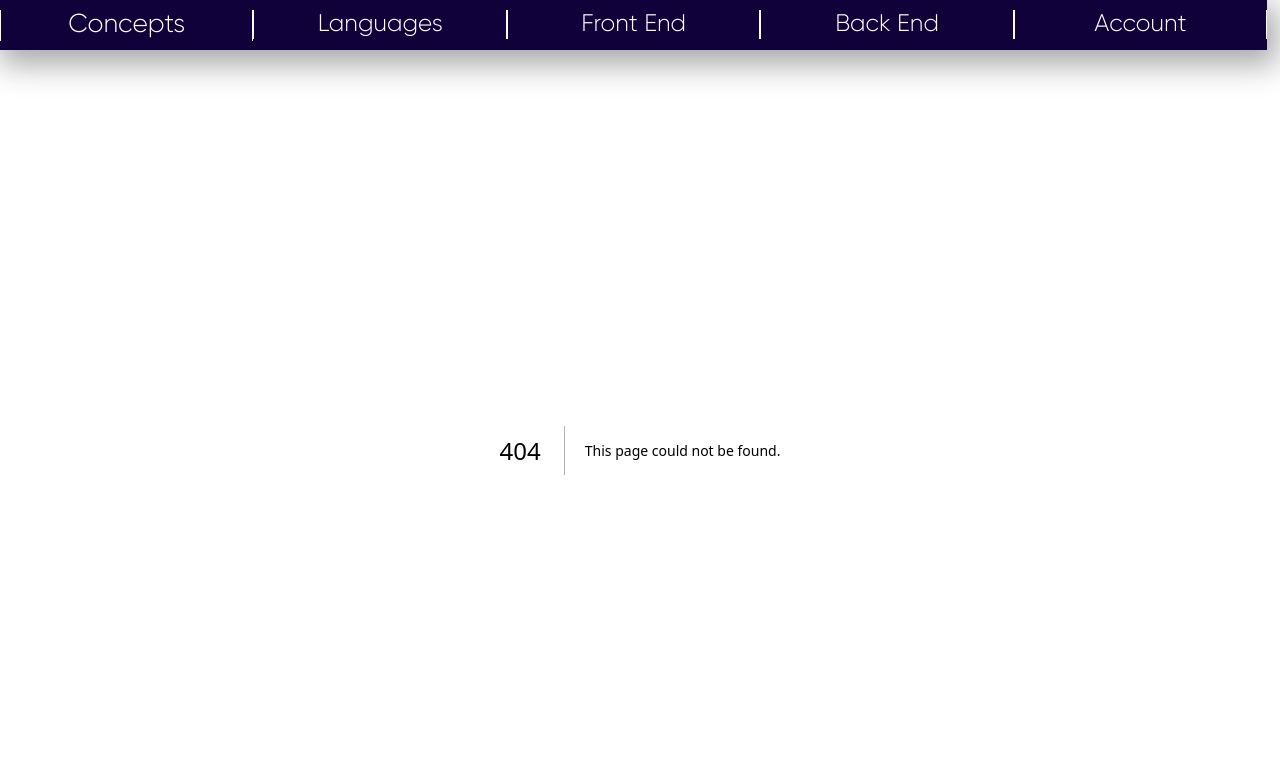
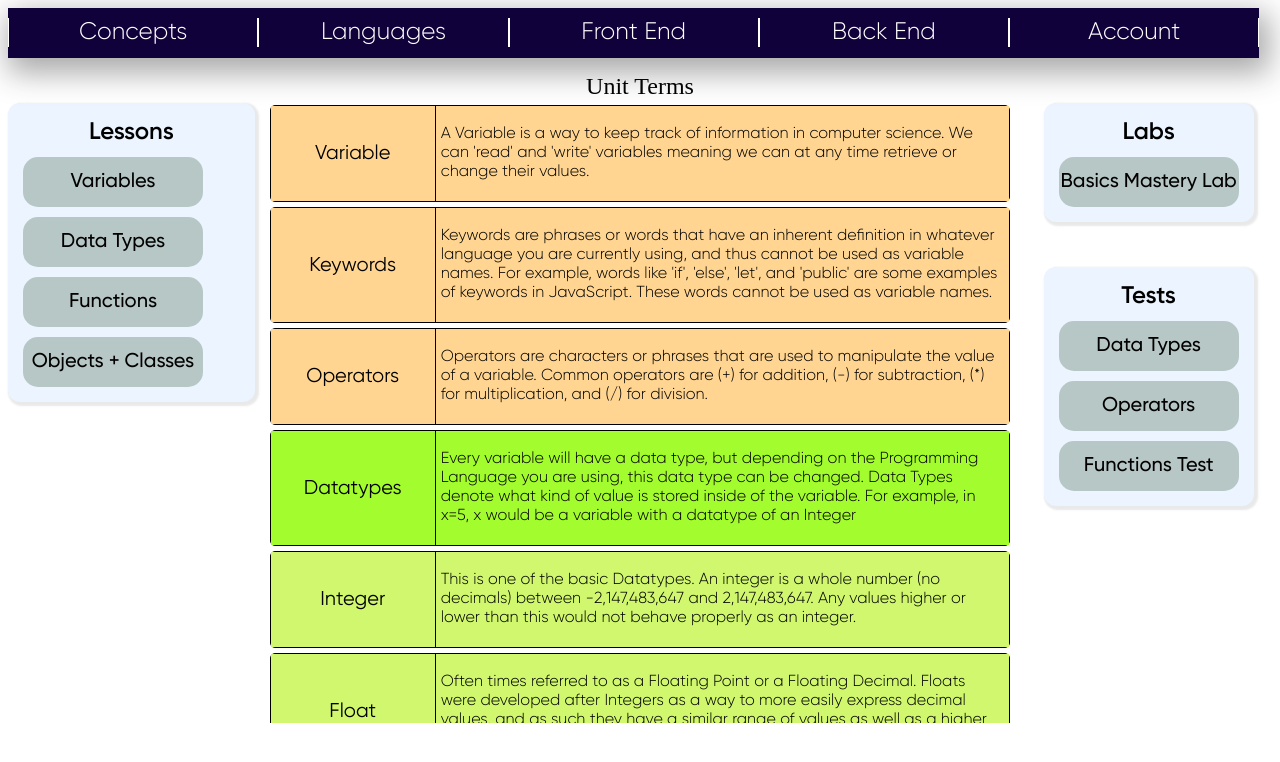
Before and after one commit to NLanese/the-codex, a Next.js app: page /concepts/arrays_and_lists/menu in a window 1280 px wide. Before the commit this address had no page. Shown: the top 762 px of the page. Built offline with nearby package versions, Linux system fonts and the light colour scheme.

Commit message:
Adding pages just to prevent 404 errors on exploratory clicks

```diff
--- /dev/null
+++ b/pages/concepts/arrays_and_lists/menu.js
@@ -0,0 +1,83 @@
+// React
+import React, {useEffect, useState} from "react";
+
+// Recoil
+import { useRecoilState } from "recoil";
+import { directoryDataState } from "../../../recoil/atoms";
+
+// Next JS
+import { useRouter } from "next/router";
+
+// Components
+import { MenuPage } from "../../../components/PagePrefabs/MenuPage";
+
+// Constants
+import { basicsLessons, basicsLabs, basicsTests } from "../../../constants/lessonLists";
+
+const FunctionsMenu = ({}) => {
+    ///////////
+    // State //
+    ///////////
+
+    const [directory, setDirectory] = useRecoilState(directoryDataState)
+    const [loading, setLoading] = useState(true)
+
+    const router = useRouter()
+
+    ////////////////
+    // UseEffects //
+    ////////////////
+
+    useEffect(() => {
+        if (directory !== "Arrays and Lists"){
+            setDirectory("Arrays and Lists")
+        }
+        setLoading(false)
+    }, [])
+
+    ///////////////
+    // Functions //
+    ///////////////
+
+    function handleLessonClick(lesson){
+        router.replace(`/concepts/arrays_and_lists/lessons/${lesson.toLowerCase().replace(" ", "_")}`)
+    }
+
+    function handleTestClick(test){
+        router.replace(`/concepts/arrays_and_lists/tests/${test.toLowerCase().replace(" ", "_")}`)
+    }
+
+    function handleLabsClick(lab){
+        router.replace(`/concepts/arrays_and_lists/labs/${lab.toLowerCase().replace(" ", "_")}`)
+    }
+
+    /////////////////
+    // Main Return //
+    /////////////////
+
+    function MAIN(){
+        if (loading){
+            return null
+        }
+        else{
+            return(
+                <>
+                    <MenuPage
+                        onLessonClick={handleLessonClick}
+                        lessons={basicsLessons}
+                        onLabsClick={handleLabsClick}
+                        labs={basicsLabs}
+                        onTestsClick={handleTestClick}
+                        tests={basicsTests}
+                    />
+                </>
+            )
+        }
+    }
+
+
+    return MAIN()
+
+}
+
+export default FunctionsMenu
--- a/pages/concepts/basics/lessons/variables.js
+++ b/pages/concepts/basics/lessons/variables.js
@@ -563,55 +563,26 @@ const VariablesLesson = ({}) => {
                 <div>
                     <div style={Styles.Sections.lessonContent}>
                     <p style={Styles.Fonts.basic}>
-                        Above, you saw that most languages are a bit different from each other in how the <strong>declare and assign</strong> a variable, but they all have the same basic pattern and premise. Usually, there is a keyword (Like in JavaScript, there is <strong>the keyword let</strong> or in C# and Java the <strong>keyword is instead the data type of the variable</strong>)
+                    Above, you saw that most languages are a bit different from each other in how the <strong>declare and assign</strong> a variable, but they all have the same basic pattern and premise.
                     </p>
-                    <p>
-                        Most languages treat variables the same once they have been declared, meaning that interacting with variables across different languages usually stays the same. Adding two number variables in JavaScript will work the same way as it does in Python. However, as we will cover <strong>under the Datatypes lesson</strong> you cannot just go mixing two different kinds of variables, and these constraints vary based on the language. Lets go over some basic examples for right now...
+                    <p style={Styles.Fonts.basic}>
+                    Let's break down a few of the things we're seeing above...
                     </p>
-                    <div>
-                        <li>
-                            In some Computer Languages, a whole number cannot be mixed with a decimal point number. This means adding 2 and 2.4 would not work in every language.
-                        </li>
-                        <br></br>
-                        <li>
-                            In most Computer Languages, variables that contain letters or words cannot interact with variables that hold numeric values. This means I could not make x and y interact with one another if x = "Hank Hill" and y = 6
-                        </li>
+                    <div style={Styles.Sections.importantNote}>
+                        <p style={Styles.Fonts.basic}>
+                        In each language, we are declaring and assigning three variables, each one has a different <strong>Datatype</strong>.
+                        </p>
+                        <p style={Styles.Fonts.basic}>
+                        A <strong>Datatype</strong> is a category for the kind of value that a variable may store. We've already covered two basic datatypes, <strong>Integers</strong> and <strong>Strings</strong>.
+                        </p>
+                        <p style={Styles.Fonts.basic}>
+                        As you may have already seen, <strong>some programming languages like C# and Java</strong> require you to declare the Datatype that will be stored in the variable before you assign the value. We will cover Datatypes in more detail in the next lesson.
+                        </p>
+                        <p style={Styles.Fonts.basic}>
+                        Even still, some programming languages like <strong>JavaScript</strong> have dynamic variables that can change data types, but the variable still needs a <strong>keyword</strong> to let the compiler know a variable declaration is taking place. JavaScript uses <strong>'let'</strong> as the keyword in our example, but developers can also use <strong>'var'</strong>
+                        </p>
+
                     </div>
-                    <p>
-                        Lets go through some examples of valid operations with variables!
-                    </p>
-                    </div>
-                </div>
-            )
-        }
-
-        function renderThird(){
-            return(
-                <div>
-                    <p>
-                        Variables are the basic building blocks of <strong>Object Oriented Programming</strong> focused software development. This means that nearly every operation or every computation will be done using variables. The examples shown above are very basic, but as we continue along the course you will learn more and more about variables and how to use them when developing.
-                    </p>
-                    <p>
-                        For example, even this web page is comprised of variables. In the examples of code above, when you the user select a different tab ("JavaScript", "Java", "C", or "Python") you are actually changing a variable named 'display' to match the value of the button you selected. To explain this more simply, allow me to explain in <strong>pseudocode</strong>
-                    </p>
-                    <div>
-                        <li>
-                            A user presses a button that has a variable attached to it. That variable's value is the same as the text shown on each button (Java, JavaScript, C#, or Python)
-                        </li>
-                        <br></br>
-                        <li>
-                            A <strong>function</strong> fires that uses this variable. Depending on what is variable's value is ("Java", "JavaScript", "Python", or "C#") it will load a specific set of lines to render. If the code box's variable's value is "JavaScript", it will load the text you see in the box when 'JavaScript' is selected, for example
-                        </li>
-                        <br></br>
-                        <li>
-                            Once this value is changed, the code box will render the newly selected text
-                        </li>
-                        <p>
-                            This is actually some of the code running the very site we are using in action. Look below as the variable, 'lang' will have a different result in the function based off of its value. If this is all still confusing to you, do not worry! There is a lot more to cover before this all comes together
-                        </p>
-                        <div>
-                            <Image src={require('../../../../public/assets/lesson_images/variables/codeExample.png')} width="70%" height="20%"/>
-                        </div>
                     </div>
                 </div>
             )
@@ -634,13 +605,6 @@ const VariablesLesson = ({}) => {
                     py={renderVariablesPython()}
                 />
                 {renderSecond()}
-                <CodeSnippet
-                    js={renderVariablesJS_2()}
-                    java={renderVariablesJava_2()}
-                    cs={renderVariablesC_2()}
-                    py={renderVariablesPython_2()}
-                />
-                {renderThird()}
             </div>
         )
     }
```
Also changed, not shown: pages/concepts/functions/menu.js (added, +83 -0 lines).
